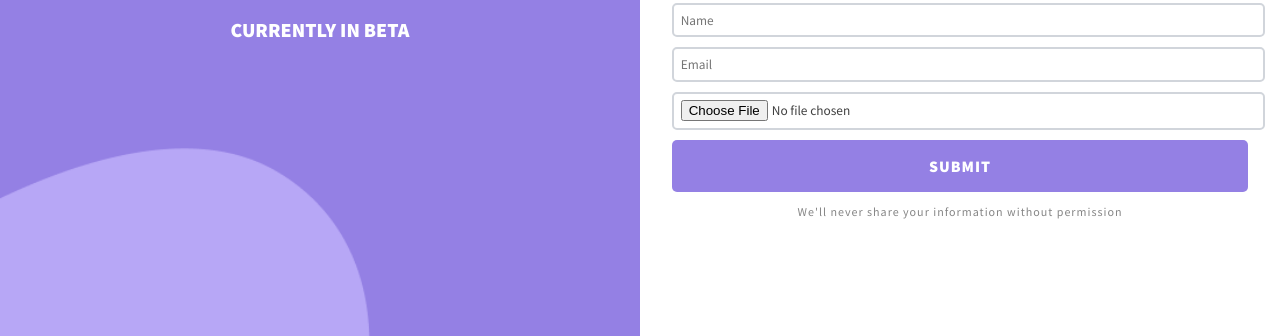
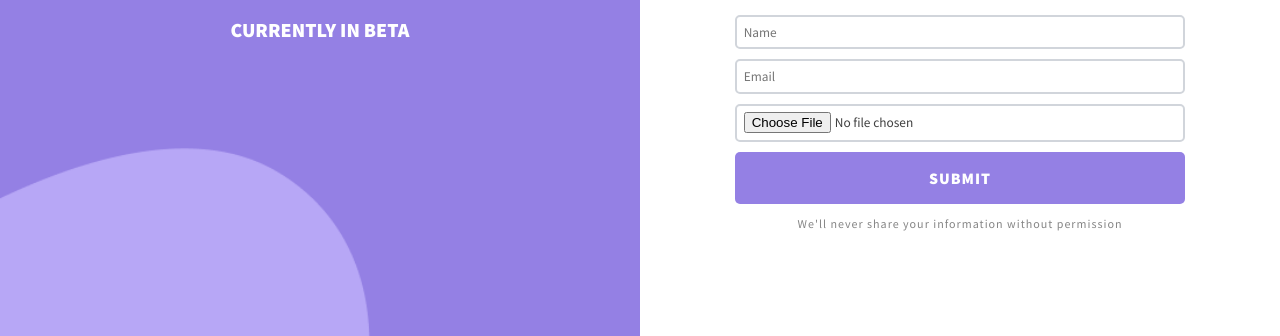
Before and after one commit to krudoppler/splash_page, a plain HTML site: page index.html in a window 1280 px wide. Shown: the part 464-800 px from the top of the page. Drawn offline with Linux system fonts and the light colour scheme.

Commit message:
final push for splash page

```diff
--- a/styles.css
+++ b/styles.css
@@ -86,6 +86,11 @@ p {
     Form
    ================= */
 
+input,
+.btn {
+  box-sizing: border-box;
+}
+
 input {
   width: 100%;
   margin-bottom: 0.75em;
@@ -101,7 +106,7 @@ input:focus {
   background-color: #e6e8ec;
 }
 
-button {
+.btn {
   font-family: inherit;
   width: 100%;
   border-radius: 5px;
@@ -109,17 +114,24 @@ button {
   text-transform: uppercase;
   padding: 1em;
   font-weight: 700;
-  color: white;
-  background-color:#9480e4;
   letter-spacing: 1px;
   font-size: 1rem;
 }
 
-.btn:hover {
+.btn-primary {
+  color: white;
+  background-color: #9480e4;
+}
+
+.btn-primary:hover {
   background-color: #b7a7f6;
   cursor: pointer;
 }
 
+.main-content p,
+form {
+  max-width: 450px;
+}
 
 /* =================
     Media queries
```
